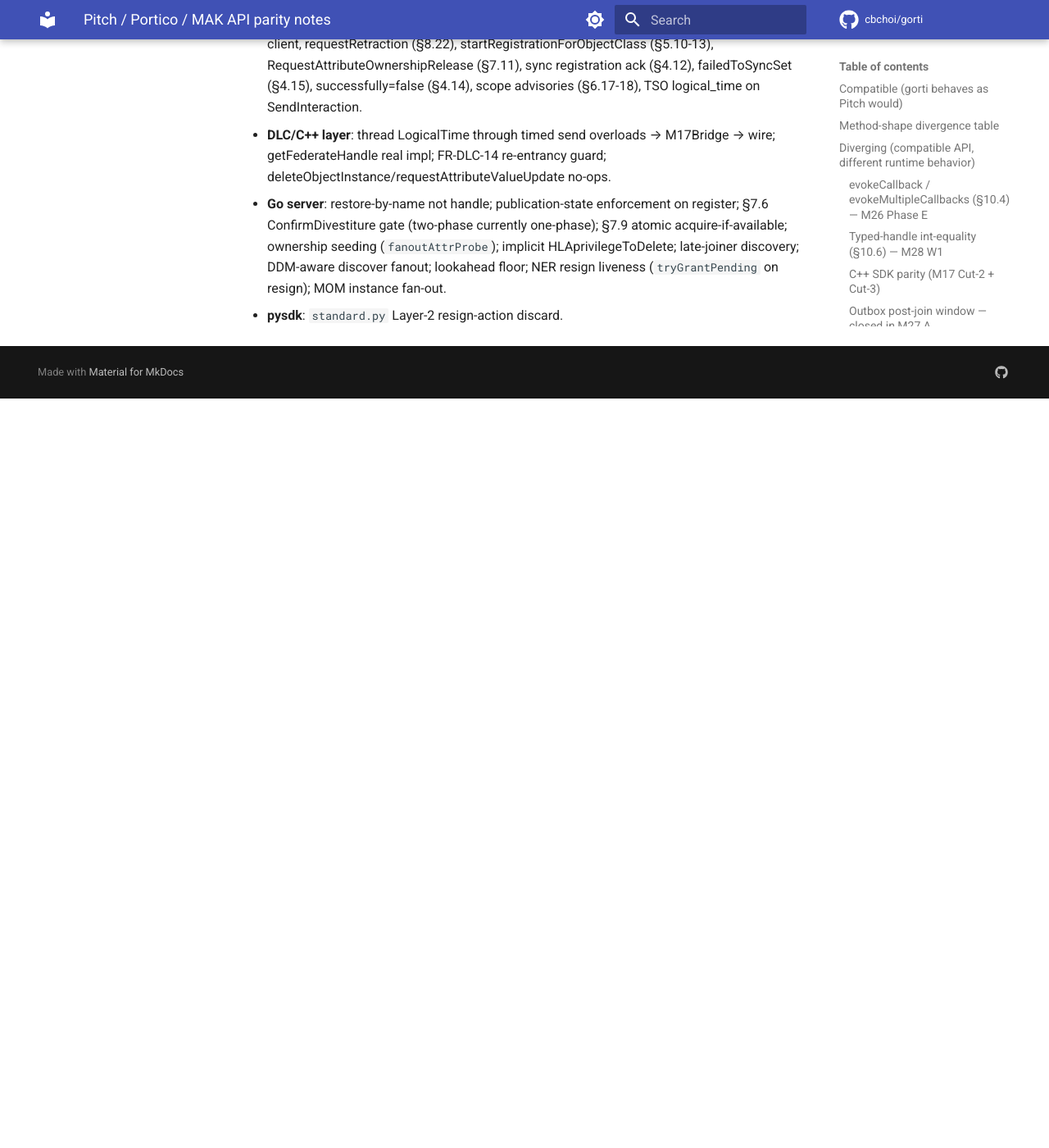
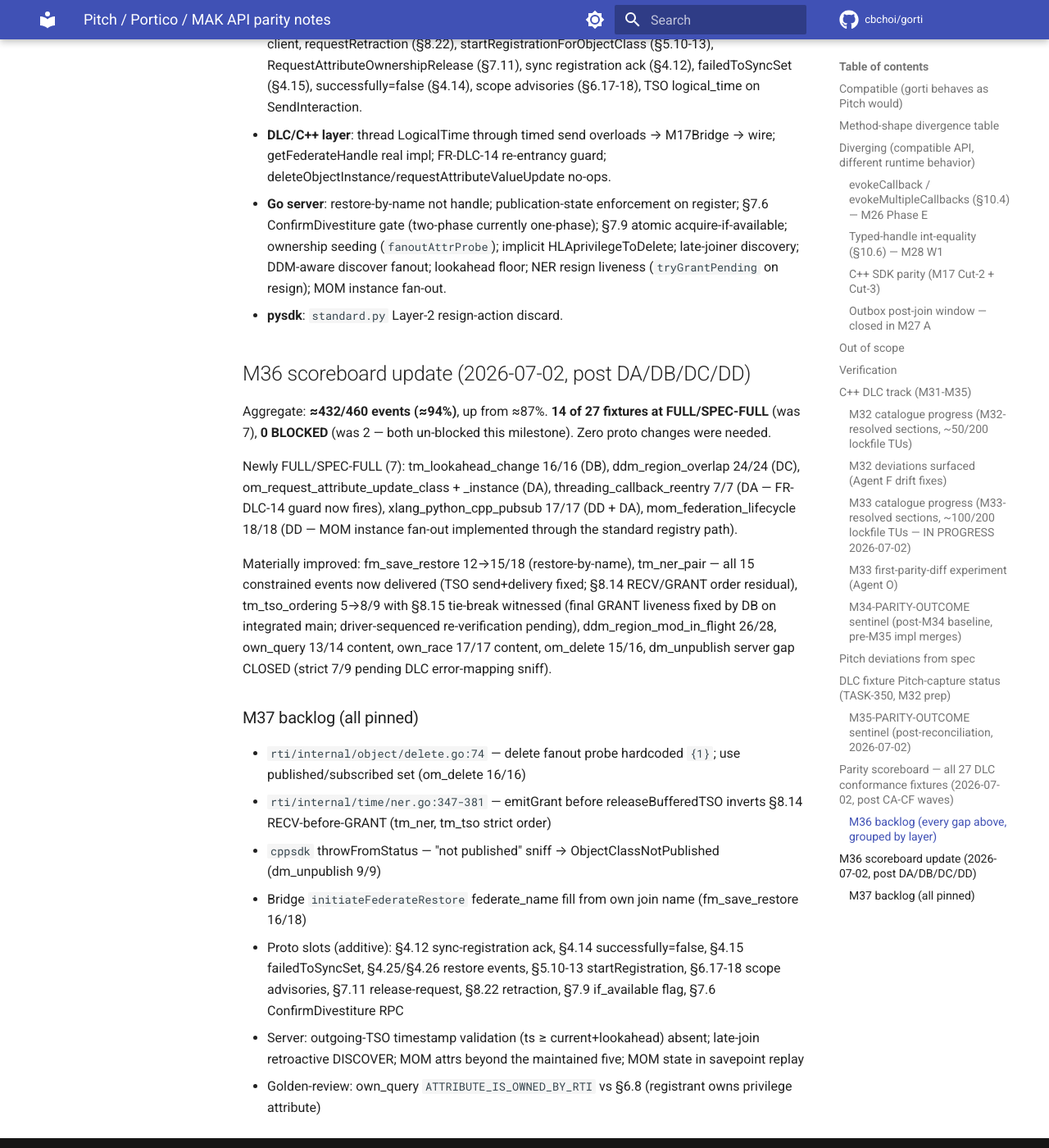
Before and after one commit to cbchoi/gorti, an MkDocs documentation site: the page built from docs/PITCH_PARITY.md, in a window 1280 px wide and 1400 px high, scrolled down 16885 px. Shown: the whole window at 82% size. Built offline with MkDocs 1.6.1 and Material for MkDocs 9.7.7, drawn with Linux system fonts in a browser that asks for light colours; comment, search, counter and statistics services are not loaded; before the commit the page ends 17371 px from its top, so only the background shows below that.

Commit message:
M36 complete — 14/27 FULL, 0 BLOCKED, ≈94% events matching
Four-agent milestone (DA C++ / DB Go-time / DC Go-object / DD pysdk+MOM),
all resumed cleanly after a session-limit cutoff (worktree isolation
preserved every in-flight edit). Zero proto changes, zero merge conflicts.

Scoreboard: 7 → 14 FULL/SPEC-FULL; both BLOCKED fixtures un-blocked
(re-entrancy guard implemented; MOM instance fan-out implemented);
≈87% → ≈94% of canonical events matching.

Headline fixes: TSO LogicalTime end-to-end (send AND delivery overload
gaps), remove/provideUpdate event delivery, lookahead floor per §8.8,
LBTS-event grant liveness, restore-by-name, DDM-aware discover, §5.3
whole-class unpublish enforcement, ownership seeding + implicit privilege
attribute, pysdk resign-action, MOM fan-out with retroactive discover.

M37 backlog recorded in PITCH_PARITY.md (4 pinned one-liners + additive
proto slots + server items + 1 golden-review).

Co-Authored-By: Claude Fable 5 <noreply@anthropic.com>

```diff
--- a/docs/PITCH_PARITY.md
+++ b/docs/PITCH_PARITY.md
@@ -512,3 +512,44 @@ golden (Pitch capture blocked by the Free-edition 2-federate cap or N/A);
 - **DLC/C++ layer**: thread LogicalTime through timed send overloads → M17Bridge → wire; getFederateHandle real impl; FR-DLC-14 re-entrancy guard; deleteObjectInstance/requestAttributeValueUpdate no-ops.
 - **Go server**: restore-by-name not handle; publication-state enforcement on register; §7.6 ConfirmDivestiture gate (two-phase currently one-phase); §7.9 atomic acquire-if-available; ownership seeding (`fanoutAttrProbe`); implicit HLAprivilegeToDelete; late-joiner discovery; DDM-aware discover fanout; lookahead floor; NER resign liveness (`tryGrantPending` on resign); MOM instance fan-out.
 - **pysdk**: `standard.py` Layer-2 resign-action discard.
+
+## M36 scoreboard update (2026-07-02, post DA/DB/DC/DD)
+
+Aggregate: **≈432/460 events (≈94%)**, up from ≈87%. **14 of 27 fixtures at
+FULL/SPEC-FULL** (was 7), **0 BLOCKED** (was 2 — both un-blocked this
+milestone). Zero proto changes were needed.
+
+Newly FULL/SPEC-FULL (7): tm_lookahead_change 16/16 (DB), ddm_region_overlap
+24/24 (DC), om_request_attribute_update_class + _instance (DA),
+threading_callback_reentry 7/7 (DA — FR-DLC-14 guard now fires),
+xlang_python_cpp_pubsub 17/17 (DD + DA), mom_federation_lifecycle 18/18
+(DD — MOM instance fan-out implemented through the standard registry path).
+
+Materially improved: fm_save_restore 12→15/18 (restore-by-name),
+tm_ner_pair — all 15 constrained events now delivered (TSO send+delivery
+fixed; §8.14 RECV/GRANT order residual), tm_tso_ordering 5→8/9 with §8.15
+tie-break witnessed (final GRANT liveness fixed by DB on integrated main;
+driver-sequenced re-verification pending), ddm_region_mod_in_flight 26/28,
+own_query 13/14 content, own_race 17/17 content, om_delete 15/16,
+dm_unpublish server gap CLOSED (strict 7/9 pending DLC error-mapping sniff).
+
+### M37 backlog (all pinned)
+
+- `rti/internal/object/delete.go:74` — delete fanout probe hardcoded `{1}`;
+  use published/subscribed set (om_delete 16/16)
+- `rti/internal/time/ner.go:347-381` — emitGrant before releaseBufferedTSO
+  inverts §8.14 RECV-before-GRANT (tm_ner, tm_tso strict order)
+- `cppsdk` throwFromStatus — "not published" sniff → ObjectClassNotPublished
+  (dm_unpublish 9/9)
+- Bridge `initiateFederateRestore` federate_name fill from own join name
+  (fm_save_restore 16/18)
+- Proto slots (additive): §4.12 sync-registration ack, §4.14
+  successfully=false, §4.15 failedToSyncSet, §4.25/§4.26 restore events,
+  §5.10-13 startRegistration, §6.17-18 scope advisories, §7.11
+  release-request, §8.22 retraction, §7.9 if_available flag, §7.6
+  ConfirmDivestiture RPC
+- Server: outgoing-TSO timestamp validation (ts ≥ current+lookahead) absent;
+  late-join retroactive DISCOVER; MOM attrs beyond the maintained five;
+  MOM state in savepoint replay
+- Golden-review: own_query `ATTRIBUTE_IS_OWNED_BY_RTI` vs §6.8 (registrant
+  owns privilege attribute)
```
